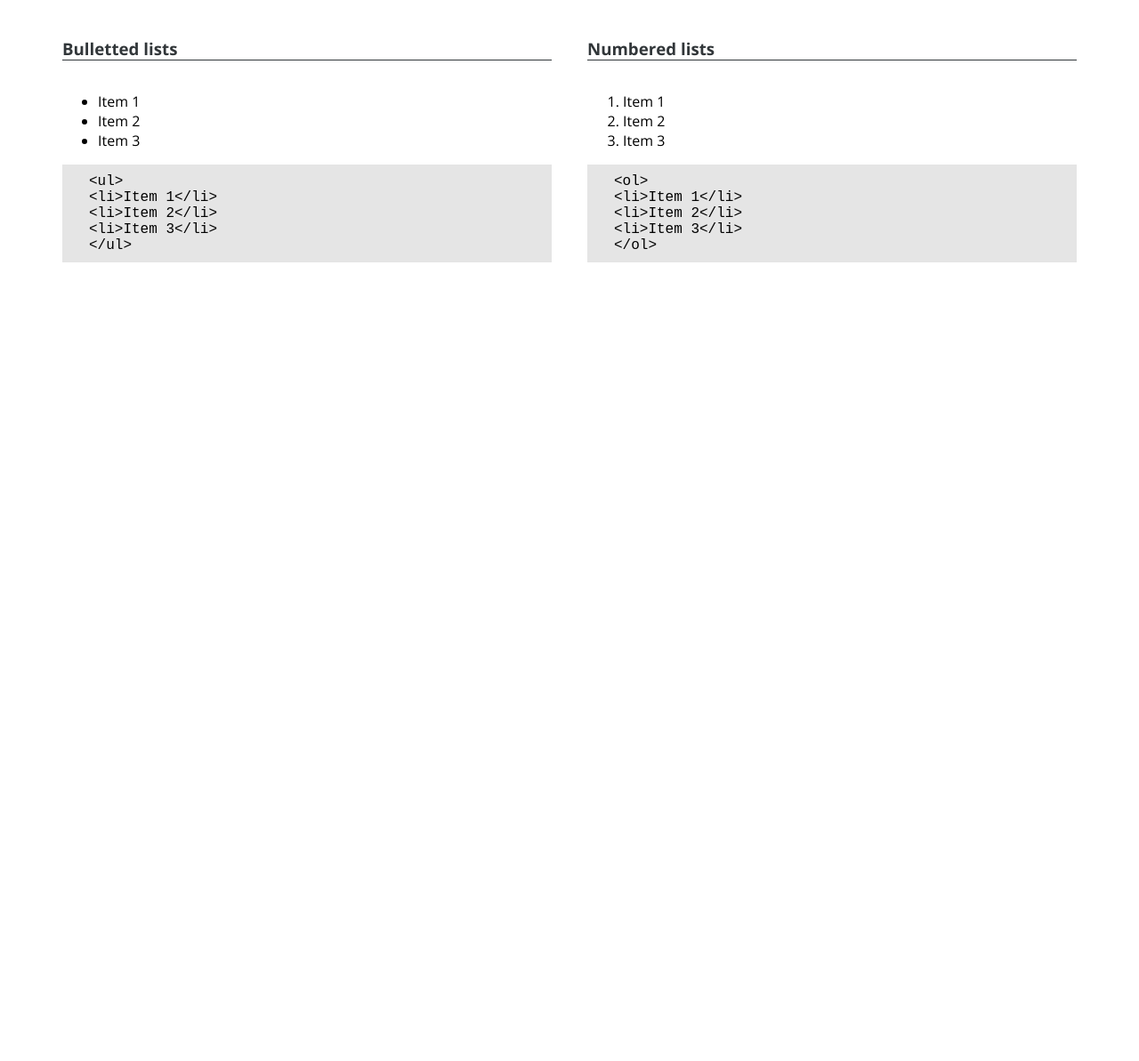
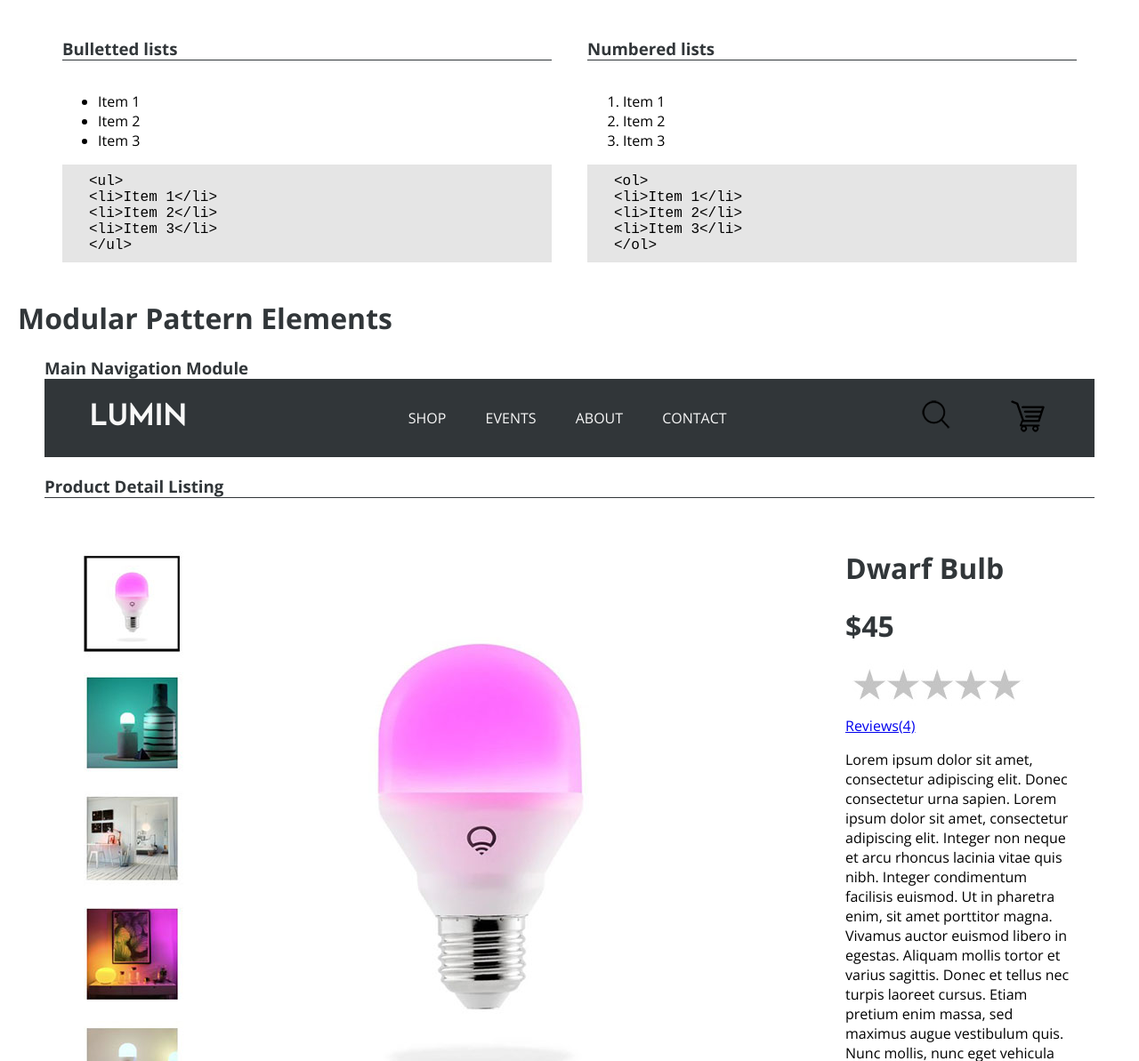
Before and after one commit to oasisfalls/P02, a plain HTML site: page index.html in a window 1280 px wide. Shown: the part 1607-2800 px from the top of the page at 89% size. Before the commit the page ends 1922 px from the top, so only its background shows below. Drawn offline with nearby package versions, Linux system fonts and the light colour scheme.

Commit message:
added and styled modules

```diff
--- a/css/main.css
+++ b/css/main.css
@@ -9,11 +9,12 @@ html {
   width: auto;
   justify-content: space-between;
   margin: 0px 50px;
+
 }
 
 .column {
   display: flex;
-  justify-content: space-between;
+  justify-content: space-around;
   flex-direction: column;
   flex-basis: 100%;
   padding: 20px 20px;
@@ -123,3 +124,74 @@ code {
 #reset-button:hover {
 	background-color: rgba(156,237,235,.4);
 }
+
+#nav-mod-logo {
+	font-family: "Josefin Sans", sans-serif;
+	color: #f8f8f8;
+	padding-left: 30px;
+}
+
+.nav_link_icons {
+	padding: 0px 0px;
+	text-decoration: none;
+	list-style: none;
+}
+
+.nav_link_icons li{
+	display: inline-block;
+	padding-right: 50px;
+}
+
+.nav-mod-h3 {
+	margin: 0px 50px;
+}
+
+#nav-example {
+	background-color:#313639 ;
+	align-items: center;
+	margin-bottom: 20px;
+}
+
+.nav_link_example {
+	list-style: none;
+	align-items: center;
+}
+
+.nav_link_example li {
+	display: inline-block;
+	padding: 0px 20px;
+}
+
+.nav_link_example li a {
+	text-decoration: none;
+	color: #f8f8f8; /* off black */
+	transition: 0.3s ease;
+}
+
+.nav_link_example li a:hover {
+	color: #A86BE3;
+}
+
+.product-info {
+ list-style: none;
+
+}
+
+.prod-example {
+	margin-left: 0;
+}
+
+.quantity {
+	text-decoration: none;
+	padding: 5px 10px;
+	border: 2px solid grey;
+	border-radius: 25px;
+	font-weight: bold;
+	transition: 0.3s ease;
+}
+
+.quantity:hover {
+	background-color: grey;
+	color: white;
+
+}
--- a/css/nav.css
+++ b/css/nav.css
@@ -19,13 +19,11 @@
 
 .nav_link {
 	list-style: none;
-
 }
 
 .nav_link li {
 	display: inline-block;
 	padding: 0px 20px;
-
 }
 
 .nav_link li a {
--- a/index.html
+++ b/index.html
@@ -192,6 +192,47 @@
 
 			</div><!-- end of row div -->
 
+			<h1>Modular Pattern Elements</h1>
+			<h3 class="nav-mod-h3">Main Navigation Module</h3>
+
+			<div class="row" id="nav-example">
+					<h1 id="nav-mod-logo">LUMIN</h1>
+
+					<nav>
+						<ul class="nav_link_example">
+							<li><a href="#">SHOP</a></li>
+							<li><a href="#">EVENTS</a></li>
+							<li><a href="#">ABOUT</a></li>
+							<li><a href="#">CONTACT</a></li>
+						</ul>
+					</nav>
+
+
+					<ul class="nav_link_icons">
+						<li><img src="img/search.png"></li>
+						<li><img src="img/cart.png"></li>
+					</ul>
+			</div> <!-- end of row div -->
+
+
+			<h3 class="nav-mod-h3">Product Detail Listing</h3>
+
+			<div class="row">
+
+				<div class="column">
+					<img src="img/product.jpg">
+				</div>
+
+				<div class="column" id="example-bulb">
+					<ul class="product-info">
+						<li><h1 class="prod-example">Dwarf Bulb</h1></li>
+						<li><h1 class="prod-example">$45</h1></li>
+						<li><img src="img/starRating.jpg"><a href="#" id="reviews">Reviews(4)</a></li>
+						<li><p id="product-description">Lorem ipsum dolor sit amet, consectetur adipiscing elit. Donec consectetur urna sapien. Lorem ipsum dolor sit amet, consectetur adipiscing elit. Integer non neque et arcu rhoncus lacinia vitae quis nibh. Integer condimentum facilisis euismod. Ut in pharetra enim, sit amet porttitor magna. Vivamus auctor euismod libero in egestas. Aliquam mollis tortor et varius sagittis. Donec et tellus nec turpis laoreet cursus. Etiam pretium enim massa, sed maximus augue vestibulum quis. Nunc mollis, nunc eget vehicula elementum, leo velit vehicula lacus, nec pellentesque ipsum lacus non ipsum. </p></li>
+						<li><a href="#" class="quantity"> -</a> 0 <a href="#" class="quantity"> +</a> <a href="#" id="add-to-cart-button">add to cart</a></li>
+				</div>
+			</div> <!-- end of row div -->
+
 	</body>
 
 </html>
```
Also changed, not shown: img/cart.png (added), img/product.jpg (added), img/search.png (added), img/starRating.jpg (added).
